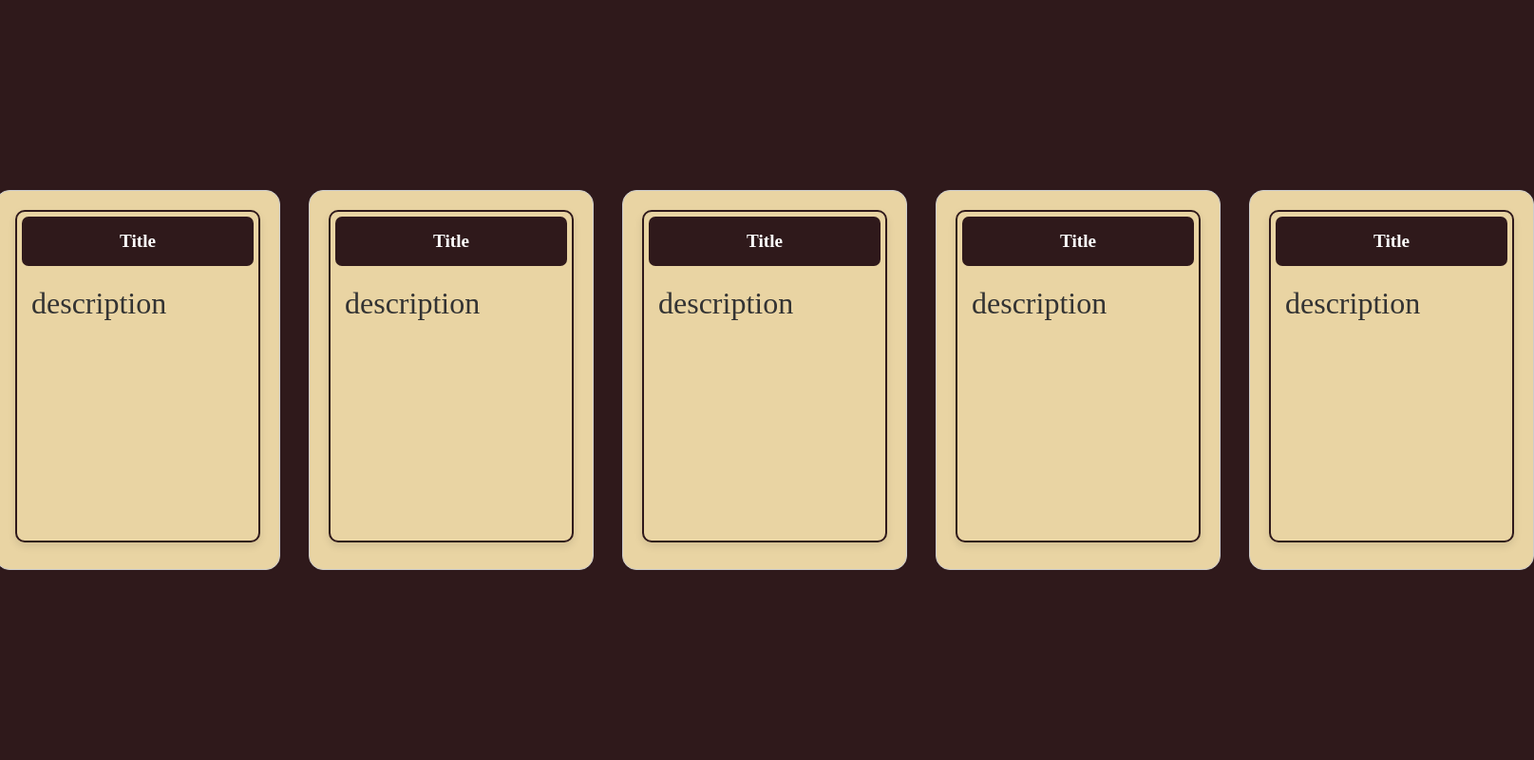
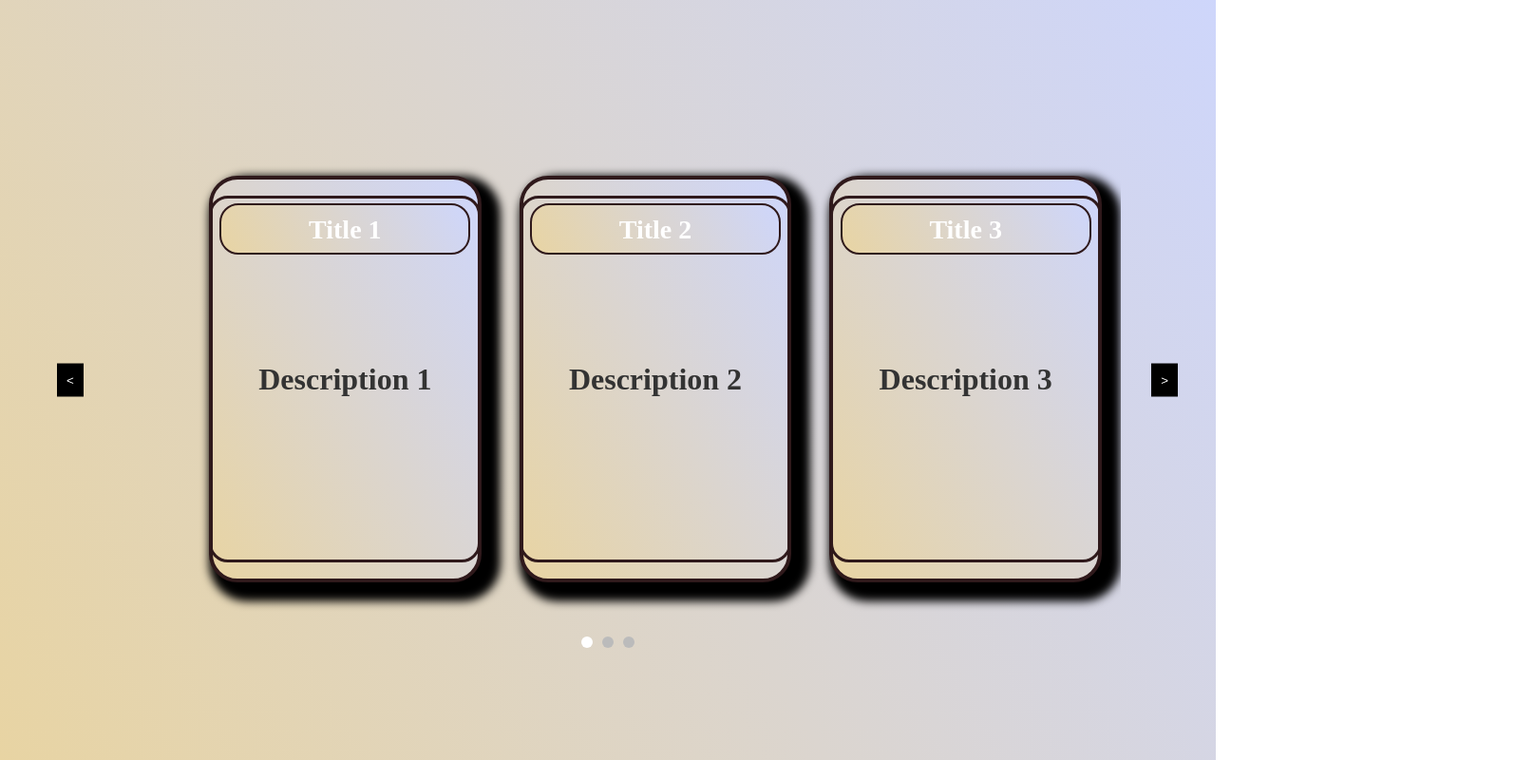
Before and after one commit to Scratch-Studios/Project_CON, a plain HTML site: page PROGRESS/Progess.html in a window 1280 px wide. Shown: the whole page at 95% size, 1615 px wide, since content can reach past the window. Drawn offline with Linux system fonts and the light colour scheme.

Commit message:
update page
update

```diff
--- a/PROGRESS/Progess.html
+++ b/PROGRESS/Progess.html
@@ -1,67 +1,70 @@
 <!DOCTYPE html>
 <html lang="en">
 <head>
-    <meta charset="UTF-8">
-    <meta name="viewport" content="width=device-width, initial-scale=1.0">
-    <title>Progress</title>
-    <link rel="stylesheet" href="Progress.css">
+  <meta charset="UTF-8">
+  <meta name="viewport" content="width=device-width, initial-scale=1.0">
+  <title>Slider Example</title>
+  <link rel="stylesheet" href="Progress.css"> <!-- External CSS file link -->
 </head>
 <body>
-    <div class="card-wrapper">
-     <div class="outline">
-                <div class="card">
-                <div class="card-title"> Title</div>
-                <div class="card-description">
-                    <p>description  </p>
-                </div>
-            </div>
+
+  <div class="slider-container">
+    <div class="slider" id="slider">
+      <div class="slide active">
+        <h2></h2>
+        <h1>Title 1</h1>
+        <p>Description 1</p>
       </div>
+      <div class="slide">
+        <h2></h2>
+        <h1>Title 2</h1>
+        <p>Description 2</p>
+      </div>
+      <div class="slide">
+        <h2></h2>
+        <h1>Title 3</h1>
+        <p>Description 3</p>
+      </div>
+      <div class="slide">
+        <h2></h2>
+        <h1>Title 4</h1>
+        <p>Description 4</p>
+      </div>
+      <div class="slide">
+        <h2></h2>
+        <h1>Title 5</h1>
+        <p>Description 5</p>
+      </div>
+      <div class="slide">
+        <h2></h2>
+        <h1>Title 6</h1>
+        <p>Description 6</p>
+      </div>
+      <div class="slide">
+        <h2></h2>
+        <h1>Title 7</h1>
+        <p>Description 7</p>
+      </div>
+      <div class="slide">
+        <h2></h2>
+        <h1>Title 8</h1>
+        <p>Description 8</p>
+      </div>
+      <div class="slide">
+        <h2></h2>
+        <h1>Title 9</h1>
+        <p>Description 9</p>
+      </div>
+    </div>
+  </div>
 
-      <div class="outline">
-        <div class="card">
-        <div class="card-title"> Title</div>
-        <div class="card-description">
-            <p>description  </p>
-        </div>
-    </div>
-</div>
+  <button class="prev-btn arrow left">&#60;</button>
+  <button class="next-btn arrow right">&#62;</button>
 
-<div class="outline">
-    <div class="card">
-    <div class="card-title"> Title</div>
-    <div class="card-description">
-        <p>description  </p>
-    </div>
-</div>
-</div>
+  <div class="pagination" id="pagination">
+    <!-- Pagination dots will be dynamically added here -->
+  </div>
 
-<div class="outline">
-    <div class="card">
-    <div class="card-title">Title</div>
-    <div class="card-description">
-        <p>description  </p>
-    </div>
-</div>
-</div>
-
-<div class="outline">
-    <div class="card">
-    <div class="card-title">Title</div>
-    <div class="card-description">
-        <p>description  </p>
-    </div>
-</div>
-</div>
-
-
-<div class="outline">
-    <div class="card">
-    <div class="card-title">Title</div>
-    <div class="card-description">
-        <p>description  </p>
-    </div>
-</div>
-</div>
-    </div>
+  <script src="progress.js"></script> <!-- External JS file link -->
 </body>
 </html>
--- a/PROGRESS/Progress.css
+++ b/PROGRESS/Progress.css
@@ -1,64 +1,125 @@
-*{
-    margin: 0;
-    padding: 0;
-    box-sizing: border-box;
-}
+/* Basic Styles */
 body {
-
   display: flex;
   justify-content: center;
   align-items: center;
   height: 100vh;
-
-    background-color:#2F191B;
+  background-image: linear-gradient(240deg,#CED6FB,#E8D4A3);
+  margin: 0;
 }
 
-.card-wrapper{
-    display: grid;
-
-    grid-auto-flow: column;
-    grid-auto-columns: calc(100%/3)-12px;
-    gap: 30px;
-    /* overflow: hidden; */
-}
-.outline{
-    width: 300px;
-    height: 400px;
-    border: 1px solid #ccc;
-    border-radius: 15px;
-    background-color: #E9D4A3;
+.slider-container {
+  width: 2000px;
+  overflow: hidden;
+  margin: 100px;
+  position: relative;
+  height: 550px;
 
 }
-.card {
-    margin: 20px 20px;
-    height: 350px;
-    border: 2px solid #2F191B;
-    border-radius: 10px;
-    background-color: #E9D4A3;
-    box-shadow: 0 4px 8px rgba(0, 0, 0, 0.1);
-    overflow: hidden;
+
+.slider {
+  display: flex;
+  transition: transform 0.5s ease-in-out;
+  margin-left:  100px;
 }
 
-.card-title {
-    margin: 5px 5px 0 5px ;
-    background-color:#2F191B;
-    color: #fff;
-    padding: 15px;
-    font-size: 1.2em;
+.slide {
+  width: 320px; /* Each slide width */
+  height: 420px;
+  margin: 20px;
+  background-color: #E9D4A3;
+  display: flex;
+  justify-content: center;
+  align-items: center;
+  font-size: 20px;
   font-weight: bold;
-    text-align: center;
-    border-radius: 7px;
+  border: 4px solid #2F191B;
+  position: relative;
+  border-radius: 30px;
+  box-shadow: 10px 10px 10px 10px black;
+  display: none; /* Hide all slides by default */
+  margin-top: 60px;
+  background-image: linear-gradient(240deg,#CED6FB,#E8D4A3);
+
+
 }
 
-.card-description {
+.slide.active {
+  display: flex; /* Only show the active slides */
+}
+
+h2 {
+  border: 3px solid #2F191B;
+  position: absolute;
+  width: 280px;
+  height: 380px;
+  border-radius: 20px;
+}
+
+h1 {
+  margin-top: -298px;
+  color: #fff;
+  text-align: center;
+  background-color: #2F191B;
+  border-radius: 7px;
+  position: absolute;
+  border: 2px solid #2F191B;
+  font-size: 28px;
+  width: 240px;
+  height: 30px;
+  align-items: center;
+  padding: 10px;
+  border-radius: 20px;
+  font-family: italic;
+  background-image: linear-gradient(240deg,#CED6FB,#E8D4A3);
+}
+
+p {
   padding: 15px;
   font-size: 2rem;
   color: #333;
   line-height: 1.5;
+  position: absolute;
 }
 
-.outline:hover{
-    transform: translateY(-5px);
-    transition: 0.3s ease;
-    box-shadow:  5px #b9a5a3;
+.arrow {
+  position: absolute;
+  top: 50%;
+  transform: translateY(-50%);
+  background-color: #000;
+  color: #fff;
+  border: none;
+  padding: 10px;
+  cursor: pointer;
 }
+
+.arrow.left {
+  left: 60px;
+}
+
+.arrow.right {
+  right: 40px;
+}
+
+.pagination {
+  position: absolute;
+  bottom: 10px;
+  left: 50%;
+  transform: translateX(-50%);
+  display: flex;
+  gap: 10px;
+}
+
+.pagination-dot {
+  width: 12px;
+  height: 12px;
+  border-radius: 50%;
+  background-color: #bbb;
+  cursor: pointer;
+  margin-top: -120px;
+  user-select: none;
+}
+
+.pagination-dot.active {
+  background-color: white;
+}
--- /dev/null
+++ b/PROGRESS/progress.js
@@ -0,0 +1,72 @@
+let currentIndex = 0; // Track the current slide index
+const slides = document.querySelectorAll('.slide');
+const totalSlides = slides.length;
+const slidesPerMove = 3; // Move 3 slides at a time
+
+// Function to move the slider to the left (3 slides at a time)
+function moveLeft() {
+  if (currentIndex > 0) {
+    currentIndex -= slidesPerMove;
+    if (currentIndex < 0) currentIndex = 0; // Prevent going below 0
+    updateSliderPosition();
+    updatePagination();
+  }
+}
+
+// Function to move the slider to the right (3 slides at a time)
+function moveRight() {
+  if (currentIndex < totalSlides - slidesPerMove) { // Prevent moving past the last slide
+    currentIndex += slidesPerMove;
+    updateSliderPosition();
+    updatePagination();
+  }
+}
+
+// Function to update the slider position and hide/show slides
+function updateSliderPosition() {
+  // Display only the current set of 3 slides
+  slides.forEach((slide, index) => {
+    if (index >= currentIndex && index < currentIndex + slidesPerMove) {
+      slide.classList.add('active');
+    } else {
+      slide.classList.remove('active');
+    }
+  });
+}
+
+// Function to update the pagination dots
+function updatePagination() {
+  const dots = document.querySelectorAll('.pagination-dot');
+  dots.forEach((dot, index) => {
+    if (index === Math.floor(currentIndex / slidesPerMove)) {
+      dot.classList.add('active');
+    } else {
+      dot.classList.remove('active');
+    }
+  });
+}
+
+// Function to create pagination dots
+function createPagination() {
+  const paginationContainer = document.getElementById('pagination');
+  const numDots = Math.ceil(totalSlides / slidesPerMove); // One dot for each set of 3 slides
+  for (let i = 0; i < numDots; i++) {
+    const dot = document.createElement('div');
+    dot.classList.add('pagination-dot');
+    dot.addEventListener('click', () => {
+      currentIndex = i * slidesPerMove; // Jump to the corresponding set of slides
+      updateSliderPosition();
+      updatePagination();
+    });
+    paginationContainer.appendChild(dot);
+  }
+  updatePagination(); // Set the initial active dot
+}
+
+// Event listeners for the arrow buttons
+document.querySelector('.prev-btn').addEventListener('click', moveLeft);
+document.querySelector('.next-btn').addEventListener('click', moveRight);
+
+// Initialize the slider position and pagination
+createPagination();
+updateSliderPosition();
```
Lines whose indentation alone changed are shown as unchanged.
